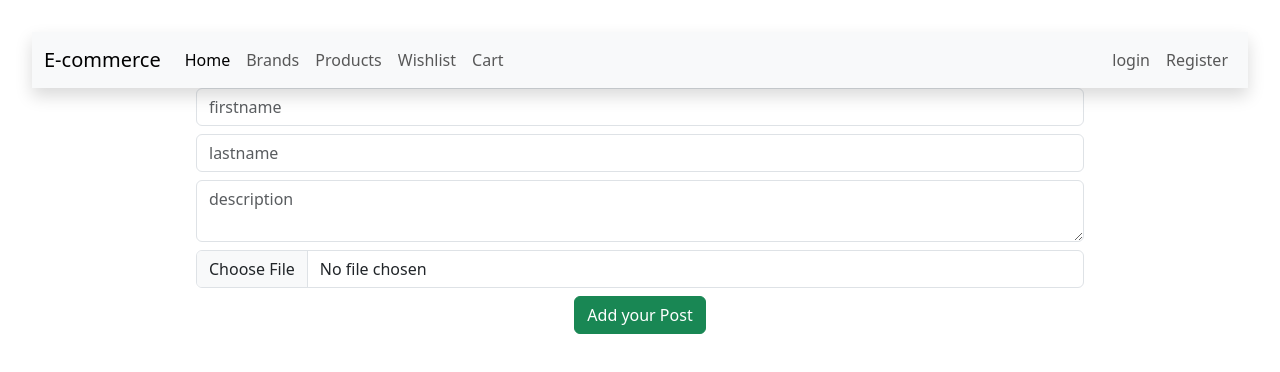
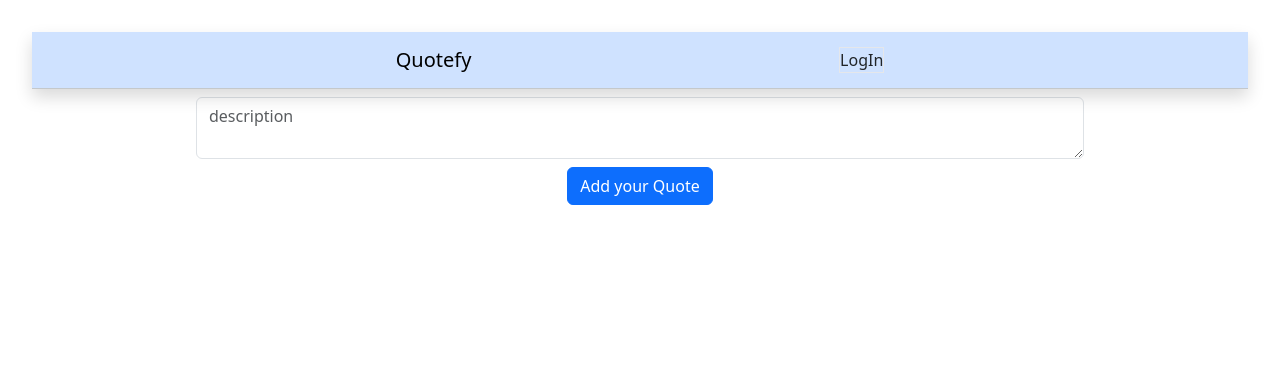
Before and after one commit to Ahmed-eldaker/Blog, a React (Vite) app: page /insertPosts in a window 1280 px wide. Shown: the top 372 px of the page. Built offline with nearby package versions, Linux system fonts and the light colour scheme; the HTML template or start-up script is replaced by a standard one.

Commit message:
change site name and decoded

```diff
--- a/Pages/Login/Login.jsx
+++ b/Pages/Login/Login.jsx
@@ -81,26 +81,12 @@ const Login = () => {
           </div>
         ) : null}
 
-        <div>
-          <Link className="text-danger fw-medium my-3" to="/forgetPassword">
-            Forget Password ?
-          </Link>
-        </div>
-
         <button
-          className=" btn btn-success bg-success my-3"
+          className=" btn shadow btn-primary-subtle bg-primary-subtle my-3"
           type="submit"
           disabled={loading}
         >
-          {loading ? (
-            <div className="loader">
-              <div className="scanner">
-                <span>Loading...</span>
-              </div>
-            </div>
-          ) : (
-            "Login"
-          )}
+          {loading ? <div class="loader"></div> : "Login"}
         </button>
 
         <span className="ms-3 ">
--- a/Pages/SignUp/SignUp.jsx
+++ b/Pages/SignUp/SignUp.jsx
@@ -65,7 +65,7 @@ const Register = () => {
 
       <form onSubmit={formik.handleSubmit}>
         <label htmlFor="name" className="my-2">
-          Name{" "}
+          Name
         </label>
         <input
           className="form-control "
@@ -155,19 +155,11 @@ const Register = () => {
         ) : null}
 
         <button
-          className="btn btn-success bg-success my-3"
+          className="btn shadow btn-primary-subtle bg-primary-subtle my-3"
           type="submit"
           disabled={loading}
         >
-          {loading ? (
-            <div className="loader">
-              <div className="scanner">
-                <span>Loading...</span>
-              </div>
-            </div>
-          ) : (
-            "Sign up"
-          )}
+          {loading ? <div class="loader"></div> : "Sign up"}
         </button>
 
         <span className="ms-3">
--- a/components/Home.jsx
+++ b/components/Home.jsx
@@ -3,8 +3,8 @@ import { Link } from "react-router-dom";
 // import InsertPosts from "./InsertPosts";
 
 export const Home = () => {
-  const isLoged = localStorage.getItem("userToken");
-  console.log(isLoged);
+  // const isLoged = localStorage.getItem("userToken");
+  // console.log(isLoged);
   return (
     <>
       <div>
--- a/components/InsertPosts.jsx
+++ b/components/InsertPosts.jsx
@@ -3,10 +3,8 @@ import axios from "axios";
 import { Navigate, useNavigate } from "react-router-dom";
 
 const InsertPosts = () => {
-  const [firstName, setFirstName] = useState("");
-  const [lastName, setLastName] = useState("");
+  const [flagStatus, setFlagStatus] = useState(true);
   const [description, setDescription] = useState("");
-  const [file, setFile] = useState(null);
   const [loading, setLoading] = useState(false);
   const [error, setError] = useState(null);
   const navigate = useNavigate();
@@ -16,22 +14,22 @@ const InsertPosts = () => {
     setError(null);
 
     const formData = new FormData();
-    formData.append("firstName", firstName);
-    formData.append("lastName", lastName);
+    formData.append("flag", flagStatus);
+
     formData.append("description", description);
-    formData.append("fileCv", file);
+
     try {
       const response = await axios.post(
-        "http://localhost:3005/tasks",
+        "http://localhost:3005/posts",
         formData,
         {
           headers: { "Content-Type": "application/json" },
         }
       );
       console.log(formData);
-      console.log(response);
-      //   clearForm();
-      //   navigate("/home");
+      console.log(response.data);
+      clearForm();
+      navigate("/home");
     } catch (error) {
       setError(error.message);
     } finally {
@@ -40,35 +38,13 @@ const InsertPosts = () => {
   };
 
   const clearForm = () => {
-    setFirstName("");
-    setLastName("");
+    setFlagStatus("");
     setDescription("");
-    setFile(null);
   };
 
   return (
     <div className="container w-75 m-auto">
       <form onSubmit={handleSubmit}>
-        <div>
-          <input
-            className="form-control mb-2  "
-            type="text"
-            placeholder="firstname"
-            name="firstName"
-            value={firstName}
-            onChange={(e) => setFirstName(e.target.value)}
-          />
-        </div>
-        <div>
-          <input
-            className="form-control mb-2"
-            type="text"
-            placeholder="lastname"
-            name="lastName"
-            value={lastName}
-            onChange={(e) => setLastName(e.target.value)}
-          />
-        </div>
         <div>
           <textarea
             className="form-control mb-2"
@@ -79,23 +55,14 @@ const InsertPosts = () => {
             onChange={(e) => setDescription(e.target.value)}
           />
         </div>
-        <div>
-          <input
-            className="form-control mb-2"
-            type="file"
-            placeholder="file"
-            name="file"
-            onChange={(e) => setFile(e.target.files[0])}
-          />
-        </div>
         <button
-          className="btn btn-success bg-success"
+          className="btn btn-primary bg-primary"
           type="submit"
           disabled={loading}
         >
-          Add your Post
+          Add your Quote
         </button>
-        {loading && <p>Loading...</p>}
+        {loading && <div class="loader"></div>}
         {error && <p>Error: {error}</p>}
       </form>
     </div>
--- a/components/NavBar.jsx
+++ b/components/NavBar.jsx
@@ -1,74 +1,28 @@
 import React from "react";
 import { Link } from "react-router-dom";
 
-export const NavBar = () => {
+export const NavBar = (props) => {
+  let { isLoggedIn } = props;
+  console.log(isLoggedIn);
   return (
     <>
       <div>
-        <nav className="shadow navbar navbar-expand-lg bg-body-tertiary">
-          <div className="container-fluid">
+        <nav className="shadow mb-2 border-bottom border-secondary-subtle navbar navbar-expand-lg bg-primary-subtle">
+          <div className="container-fluid d-flex justify-content-evenly">
             <Link className="navbar-brand" to="/home">
-              E-commerce
+              Quotefy
             </Link>
-            <button
-              className="navbar-toggler"
-              type="button"
-              data-bs-toggle="collapse"
-              data-bs-target="#navbarSupportedContent"
-              aria-controls="navbarSupportedContent"
-              aria-expanded="false"
-              aria-label="Toggle navigation"
-            >
-              <span className="navbar-toggler-icon"></span>
-            </button>
-            <div
-              className="collapse navbar-collapse"
-              id="navbarSupportedContent"
-            >
-              <ul className="navbar-nav me-auto mb-2 mb-lg-0">
-                <li className="nav-item">
-                  <Link
-                    className="nav-link active"
-                    aria-current="page"
-                    to="/home"
-                  >
-                    Home
-                  </Link>
-                </li>
-                <li className="nav-item">
-                  <Link className="nav-link" to="/brands">
-                    Brands
-                  </Link>
-                </li>{" "}
-                <li className="nav-item">
-                  <Link className="nav-link" to="/allproducts">
-                    Products
-                  </Link>
-                </li>
-                <li className="nav-item">
-                  <Link className="nav-link" to="/wishlist">
-                    Wishlist
-                  </Link>
-                </li>
-                <li className="nav-item">
-                  <Link className="nav-link" to="/cart">
-                    Cart
-                  </Link>
-                </li>
-              </ul>
 
-              <ul className="navbar-nav  mb-2 mb-lg-0">
-                <li className="nav-item">
-                  <Link className="nav-link " aria-current="page" to="/login">
-                    login
-                  </Link>
-                </li>
-                <li className="nav-item">
-                  <Link className="nav-link " aria-current="page" to="/signUp">
-                    Register
-                  </Link>
-                </li>
-              </ul>
+            <div className="border-1 d-flex justify-content-between align-items-center">
+              {isLoggedIn ? (
+                <Link className="nav-link " aria-current="page" to="/myProfile">
+                  My Profile
+                </Link>
+              ) : (
+                <Link className="nav-link " aria-current="page" to="/logIn">
+                  LogIn
+                </Link>
+              )}
             </div>
           </div>
         </nav>
--- a/src/App.jsx
+++ b/src/App.jsx
@@ -10,10 +10,13 @@ import { NavBar } from "../components/NavBar";
 import { MyProfile } from "../components/MyProfile";
 
 function App() {
+  let [isLoggedIn, setIsLoggedIn] = useState(false);
+  isLoggedIn = localStorage.getItem("userToken");
+  console.log(isLoggedIn);
   return (
     <>
       <BrowserRouter>
-        <NavBar />
+        <NavBar isLoggedIn={isLoggedIn} />
         <Routes>
           <Route path="/" element={<Home />} />
           <Route path="/home" element={<Home />} />
--- a/src/index.css
+++ b/src/index.css
@@ -1,40 +1,41 @@
 @tailwind base;
 @tailwind components;
 @tailwind utilities;
-.scanner span {
-  color: transparent;
-  font-size: 1.4rem;
+.loader {
+  display: block;
+  --height-of-loader: 4px;
+  --loader-color: #0071e2;
+  width: 130px;
+  height: var(--height-of-loader);
+  border-radius: 30px;
+  background-color: rgba(0,0,0,0.2);
   position: relative;
-  overflow: hidden;
 }
 
-.scanner span::before {
-  content: "Loading...";
+.loader::before {
+  content: "";
   position: absolute;
+  background: var(--loader-color);
   top: 0;
   left: 0;
-  width: 0;
+  width: 0%;
   height: 100%;
-  border-right: 4px solid #17FEFF;
-  overflow: hidden;
-  color: #17FEFF;
-  animation: load91371 2s linear infinite;
+  border-radius: 30px;
+  animation: moving 1s ease-in-out infinite;
+  ;
 }
 
-@keyframes load91371 {
-  0%, 10%, 100% {
-    width: 0;
+@keyframes moving {
+  50% {
+    width: 100%;
   }
 
-  10%,20%,30%,40%,50%,60%,70%,80%,90%,100% {
-    border-right-color: transparent;
-  }
-
-  11%,21%,31%,41%,51%,61%,71%,81%,91% {
-    border-right-color: #17FEFF;
-  }
-
-  60%, 80% {
-    width: 100%;
+  100% {
+    width: 0;
+    right: 0;
+    left: unset;
   }
 }
+button{
+  min-width: 100px;
+}
```
